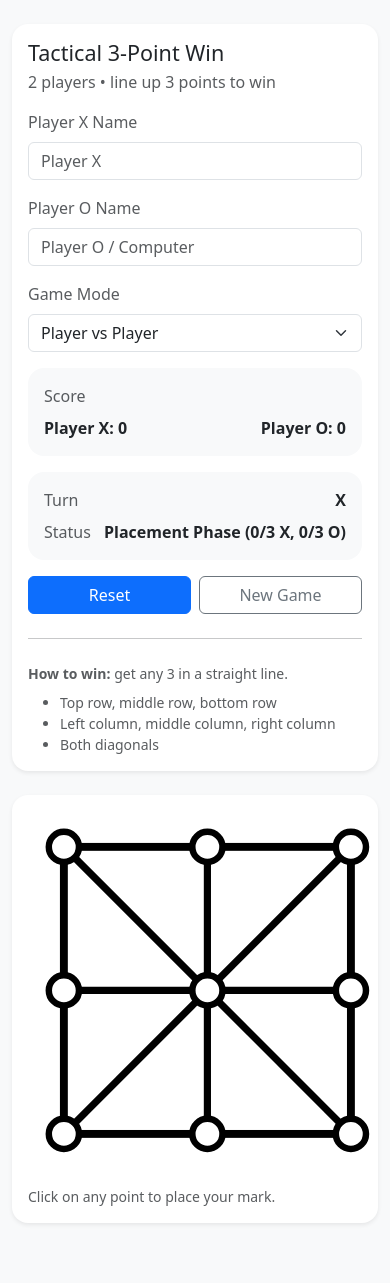
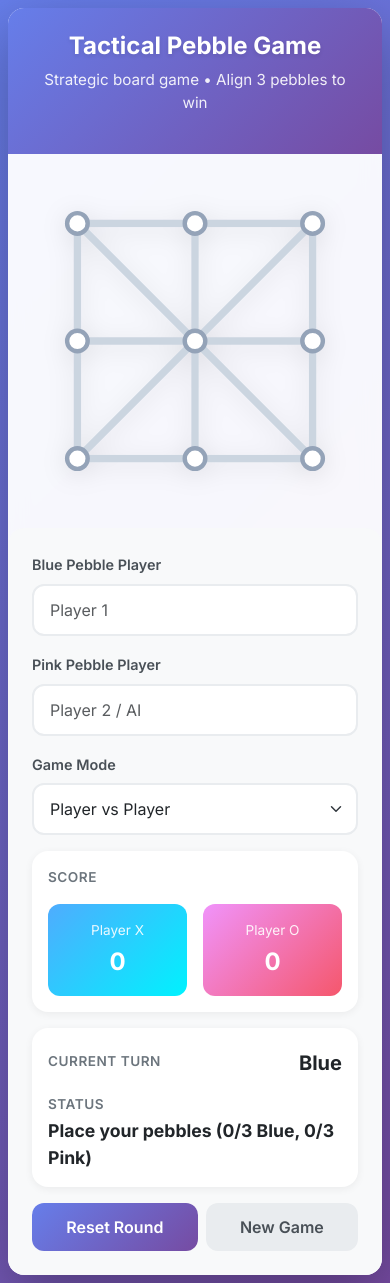
Before and after one commit to Mastermegamind/tactical-3-point-game, a PHP site: page / in a window 390 px wide. Before the commit the page ends 1224 px from the top, so only its background shows below. Run offline with PHP 8.4, Linux system fonts and the light colour scheme.

Commit message:
Complete UI redesign with modern pebble graphics
Major redesign features:
- Modern gradient background with glassmorphism effects
- Professional typography using Inter font
- Beautiful colored pebbles (Blue/Pink) instead of X/O
- Pebbles with gradient fills and highlight effects
- Animated pebble selection with pulse effect
- Responsive design for mobile, tablet, and desktop
- Card-based layout with smooth shadows
- Improved score display with gradient backgrounds
- Enhanced game board with softer lines
- Better status messages using color names
- Fully responsive breakpoints

Visual improvements:
- Blue gradient pebbles for Player X
- Pink gradient pebbles for Player O
- Smooth hover animations on all interactive elements
- Drop shadows for depth
- Modern color palette throughout

Responsive breakpoints:
- Desktop: Full layout with side panel
- Tablet: Optimized spacing
- Mobile: Stacked layout, smaller fonts

🤖 Generated with [Claude Code](https://claude.com/claude-code)

Co-Authored-By: Claude Sonnet 4.5 <noreply@anthropic.com>

```diff
--- a/index.php
+++ b/index.php
@@ -3,55 +3,283 @@
 <head>
   <meta charset="utf-8" />
   <meta name="viewport" content="width=device-width, initial-scale=1" />
-  <title>3-Point Tactical Board Game</title>
+  <title>Tactical Pebble Game</title>
 
   <link href="https://cdn.jsdelivr.net/npm/bootstrap@5.3.3/dist/css/bootstrap.min.css" rel="stylesheet">
+  <link rel="preconnect" href="https://fonts.googleapis.com">
+  <link rel="preconnect" href="https://fonts.gstatic.com" crossorigin>
+  <link href="https://fonts.googleapis.com/css2?family=Inter:wght@400;500;600;700&display=swap" rel="stylesheet">
 
   <style>
-    .board-wrap{
-      width: min(520px, 92vw);
+    * {
+      font-family: 'Inter', -apple-system, BlinkMacSystemFont, 'Segoe UI', sans-serif;
+    }
+
+    body {
+      background: linear-gradient(135deg, #667eea 0%, #764ba2 100%);
+      min-height: 100vh;
+      padding: 1rem;
+    }
+
+    .game-container {
+      max-width: 1400px;
+      margin: 0 auto;
+    }
+
+    .game-card {
+      background: rgba(255, 255, 255, 0.95);
+      backdrop-filter: blur(10px);
+      border-radius: 24px;
+      box-shadow: 0 20px 60px rgba(0, 0, 0, 0.3);
+      overflow: hidden;
+    }
+
+    .game-header {
+      background: linear-gradient(135deg, #667eea 0%, #764ba2 100%);
+      color: white;
+      padding: 2rem;
+      text-align: center;
+    }
+
+    .game-title {
+      font-size: 2rem;
+      font-weight: 700;
+      margin: 0;
+      text-shadow: 0 2px 4px rgba(0,0,0,0.1);
+    }
+
+    .game-subtitle {
+      opacity: 0.9;
+      margin-top: 0.5rem;
+      font-size: 0.95rem;
+    }
+
+    .controls-panel {
+      background: #f8f9fa;
+      padding: 2rem;
+      border-radius: 16px;
+    }
+
+    .form-control, .form-select {
+      border-radius: 12px;
+      border: 2px solid #e9ecef;
+      padding: 0.75rem 1rem;
+      transition: all 0.2s;
+    }
+
+    .form-control:focus, .form-select:focus {
+      border-color: #667eea;
+      box-shadow: 0 0 0 3px rgba(102, 126, 234, 0.1);
+    }
+
+    .form-label {
+      font-weight: 600;
+      color: #495057;
+      margin-bottom: 0.5rem;
+      font-size: 0.9rem;
+    }
+
+    .stat-card {
+      background: white;
+      border-radius: 16px;
+      padding: 1.5rem;
+      box-shadow: 0 2px 8px rgba(0,0,0,0.06);
+      margin-bottom: 1rem;
+    }
+
+    .stat-label {
+      font-size: 0.85rem;
+      color: #6c757d;
+      font-weight: 600;
+      text-transform: uppercase;
+      letter-spacing: 0.5px;
+    }
+
+    .stat-value {
+      font-size: 1.5rem;
+      font-weight: 700;
+      color: #212529;
+      margin-top: 0.25rem;
+    }
+
+    .score-display {
+      display: flex;
+      justify-content: space-between;
+      gap: 1rem;
+    }
+
+    .player-score {
+      flex: 1;
+      text-align: center;
+      padding: 1rem;
+      background: linear-gradient(135deg, #f093fb 0%, #f5576c 100%);
+      border-radius: 12px;
+      color: white;
+    }
+
+    .player-score.blue {
+      background: linear-gradient(135deg, #4facfe 0%, #00f2fe 100%);
+    }
+
+    .player-score-name {
+      font-size: 0.85rem;
+      opacity: 0.9;
+      margin-bottom: 0.25rem;
+    }
+
+    .player-score-value {
+      font-size: 2rem;
+      font-weight: 700;
+    }
+
+    .board-wrap {
+      width: 100%;
+      max-width: 600px;
       aspect-ratio: 1 / 1;
       margin: 0 auto;
       position: relative;
+      padding: 2rem;
     }
-    svg{ width: 100%; height: 100%; display:block; }
-    .point{
+
+    svg {
+      width: 100%;
+      height: 100%;
+      display: block;
+      filter: drop-shadow(0 4px 12px rgba(0,0,0,0.1));
+    }
+
+    .board-lines {
+      stroke: #cbd5e0;
+      stroke-width: 2.5;
+      stroke-linecap: round;
+    }
+
+    .point {
       cursor: pointer;
-      transition: transform .08s ease;
+      transition: all 0.2s cubic-bezier(0.4, 0, 0.2, 1);
       transform-origin: center;
     }
-    .point:hover{ transform: scale(1.06); }
-    .point.disabled{ cursor: not-allowed; }
-    .mark{
-      font-weight: 900;
-      font-family: system-ui, -apple-system, Segoe UI, Roboto, Arial, sans-serif;
-      user-select: none;
-      pointer-events: none;
+
+    .point:hover:not(.disabled) {
+      transform: scale(1.15);
+    }
+
+    .point.disabled {
+      cursor: not-allowed;
+      opacity: 0.5;
+    }
+
+    .pebble {
+      filter: drop-shadow(0 2px 4px rgba(0,0,0,0.2));
+      transition: all 0.3s cubic-bezier(0.4, 0, 0.2, 1);
+      cursor: pointer;
+    }
+
+    .pebble.selected {
+      filter: drop-shadow(0 4px 12px rgba(102, 126, 234, 0.5));
+      animation: pulse 1s ease-in-out infinite;
+    }
+
+    @keyframes pulse {
+      0%, 100% { transform: scale(1); }
+      50% { transform: scale(1.05); }
+    }
+
+    .btn-game {
+      border-radius: 12px;
+      padding: 0.75rem 1.5rem;
+      font-weight: 600;
+      transition: all 0.2s;
+      border: none;
+    }
+
+    .btn-primary-game {
+      background: linear-gradient(135deg, #667eea 0%, #764ba2 100%);
+      color: white;
+    }
+
+    .btn-primary-game:hover {
+      transform: translateY(-2px);
+      box-shadow: 0 4px 12px rgba(102, 126, 234, 0.4);
+    }
+
+    .btn-secondary-game {
+      background: #e9ecef;
+      color: #495057;
+    }
+
+    .btn-secondary-game:hover {
+      background: #dee2e6;
+      transform: translateY(-2px);
+    }
+
+    /* Mobile Responsive */
+    @media (max-width: 768px) {
+      .game-title {
+        font-size: 1.5rem;
+      }
+
+      .game-header {
+        padding: 1.5rem;
+      }
+
+      .controls-panel {
+        padding: 1.5rem;
+      }
+
+      .board-wrap {
+        padding: 1rem;
+      }
+
+      .stat-value {
+        font-size: 1.25rem;
+      }
+
+      .player-score-value {
+        font-size: 1.5rem;
+      }
+    }
+
+    @media (max-width: 576px) {
+      body {
+        padding: 0.5rem;
+      }
+
+      .game-card {
+        border-radius: 16px;
+      }
+
+      .stat-card {
+        padding: 1rem;
+      }
     }
   </style>
 </head>
-<body class="bg-light">
+<body>
 
-<div class="container py-4">
-  <div class="row g-4 align-items-start">
-    <div class="col-12 col-lg-4">
-      <div class="card shadow-sm border-0 rounded-4">
-        <div class="card-body">
-          <h4 class="mb-1">Tactical 3-Point Win</h4>
-          <p class="text-muted mb-3">2 players • line up 3 points to win</p>
+<div class="game-container">
+  <div class="game-card">
+    <div class="game-header">
+      <h1 class="game-title">Tactical Pebble Game</h1>
+      <p class="game-subtitle">Strategic board game • Align 3 pebbles to win</p>
+    </div>
+
+    <div class="row g-0">
+      <div class="col-12 col-lg-4 order-2 order-lg-1">
+        <div class="controls-panel">
 
           <div class="mb-3">
-            <label class="form-label text-muted">Player X Name</label>
-            <input type="text" id="playerXName" class="form-control" placeholder="Player X" maxlength="20">
+            <label class="form-label">Blue Pebble Player</label>
+            <input type="text" id="playerXName" class="form-control" placeholder="Player 1" maxlength="20">
           </div>
 
           <div class="mb-3">
-            <label class="form-label text-muted">Player O Name</label>
-            <input type="text" id="playerOName" class="form-control" placeholder="Player O / Computer" maxlength="20">
+            <label class="form-label">Pink Pebble Player</label>
+            <input type="text" id="playerOName" class="form-control" placeholder="Player 2 / AI" maxlength="20">
           </div>
 
           <div class="mb-3">
-            <label class="form-label text-muted">Game Mode</label>
+            <label class="form-label">Game Mode</label>
             <select id="gameModeSelect" class="form-select">
               <option value="pvp">Player vs Player</option>
               <option value="pvc-easy">vs Computer (Easy)</option>
@@ -60,74 +288,64 @@
             </select>
           </div>
 
-          <div class="p-3 rounded-4 bg-body-tertiary mb-3">
-            <div class="d-flex justify-content-between mb-2">
-              <span class="text-muted">Score</span>
-            </div>
-            <div class="d-flex justify-content-between">
-              <span id="playerXScore" class="fw-bold">Player X: 0</span>
-              <span id="playerOScore" class="fw-bold">Player O: 0</span>
+          <div class="stat-card">
+            <div class="stat-label">Score</div>
+            <div class="score-display mt-3">
+              <div class="player-score blue">
+                <div class="player-score-name" id="playerXScoreName">Player 1</div>
+                <div class="player-score-value" id="playerXScore">0</div>
+              </div>
+              <div class="player-score">
+                <div class="player-score-name" id="playerOScoreName">Player 2</div>
+                <div class="player-score-value" id="playerOScore">0</div>
+              </div>
             </div>
           </div>
 
-          <div class="p-3 rounded-4 bg-body-tertiary mb-3">
-            <div class="d-flex justify-content-between">
-              <span class="text-muted">Turn</span>
-              <span id="turnText" class="fw-bold">X</span>
+          <div class="stat-card">
+            <div class="d-flex justify-content-between align-items-center mb-2">
+              <div class="stat-label">Current Turn</div>
+              <div class="stat-value" id="turnText">Blue</div>
             </div>
-            <div class="d-flex justify-content-between mt-2">
-              <span class="text-muted">Status</span>
-              <span id="statusText" class="fw-bold">Playing</span>
+            <div class="mt-3">
+              <div class="stat-label">Status</div>
+              <div class="stat-value" id="statusText" style="font-size: 1.1rem;">Ready to play</div>
             </div>
           </div>
 
           <div class="d-flex gap-2">
-            <button id="resetBtn" class="btn btn-primary w-100">Reset</button>
-            <button id="newBtn" class="btn btn-outline-secondary w-100">New Game</button>
-          </div>
-
-          <hr class="my-4">
-          <div class="small text-muted">
-            <div class="mb-2"><span class="fw-bold">How to win:</span> get any 3 in a straight line.</div>
-            <ul class="mb-0">
-              <li>Top row, middle row, bottom row</li>
-              <li>Left column, middle column, right column</li>
-              <li>Both diagonals</li>
-            </ul>
+            <button id="resetBtn" class="btn-game btn-primary-game flex-fill">Reset Round</button>
+            <button id="newBtn" class="btn-game btn-secondary-game flex-fill">New Game</button>
           </div>
 
         </div>
       </div>
-    </div>
 
-    <div class="col-12 col-lg-8">
-      <div class="card shadow-sm border-0 rounded-4">
-        <div class="card-body">
+      <div class="col-12 col-lg-8 order-1 order-lg-2">
+        <div class="p-4">
           <div class="board-wrap">
             <!-- Board SVG -->
-            <svg viewBox="0 0 100 100" aria-label="Board">
-              <!-- Outer square -->
-              <rect x="10" y="10" width="80" height="80" fill="none" stroke="black" stroke-width="2.2"/>
+            <svg viewBox="0 0 100 100" aria-label="Game Board">
+              <!-- Board Lines -->
+              <g class="board-lines">
+                <!-- Outer square -->
+                <rect x="10" y="10" width="80" height="80" fill="none"/>
 
-              <!-- Cross lines -->
-              <line x1="50" y1="10" x2="50" y2="90" stroke="black" stroke-width="2"/>
-              <line x1="10" y1="50" x2="90" y2="50" stroke="black" stroke-width="2"/>
+                <!-- Cross lines -->
+                <line x1="50" y1="10" x2="50" y2="90"/>
+                <line x1="10" y1="50" x2="90" y2="50"/>
 
-              <!-- Diagonals -->
-              <line x1="10" y1="10" x2="90" y2="90" stroke="black" stroke-width="2"/>
-              <line x1="90" y1="10" x2="10" y2="90" stroke="black" stroke-width="2"/>
+                <!-- Diagonals -->
+                <line x1="10" y1="10" x2="90" y2="90"/>
+                <line x1="90" y1="10" x2="10" y2="90"/>
+              </g>
 
               <!-- Points (click targets) -->
-              <!-- Coordinates: corners, mid-edges, center -->
               <g id="pointsLayer"></g>
 
-              <!-- Marks (X/O) -->
+              <!-- Pebbles (player markers) -->
               <g id="marksLayer"></g>
             </svg>
-          </div>
-
-          <div class="mt-3 text-muted small">
-            Click on any point to place your mark.
           </div>
         </div>
       </div>
```
Also changed, not shown: game.js (+71 -32 lines).
